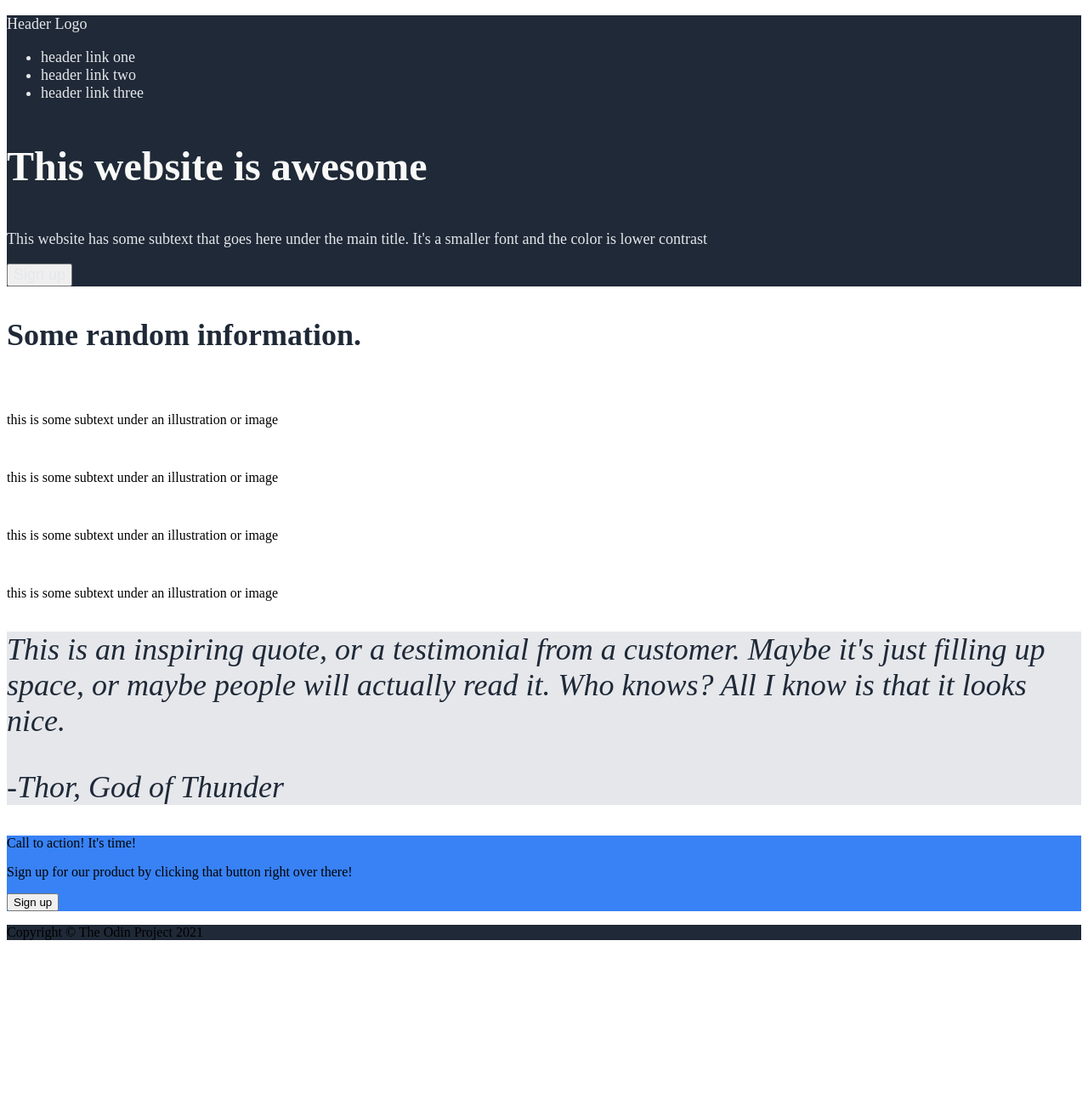
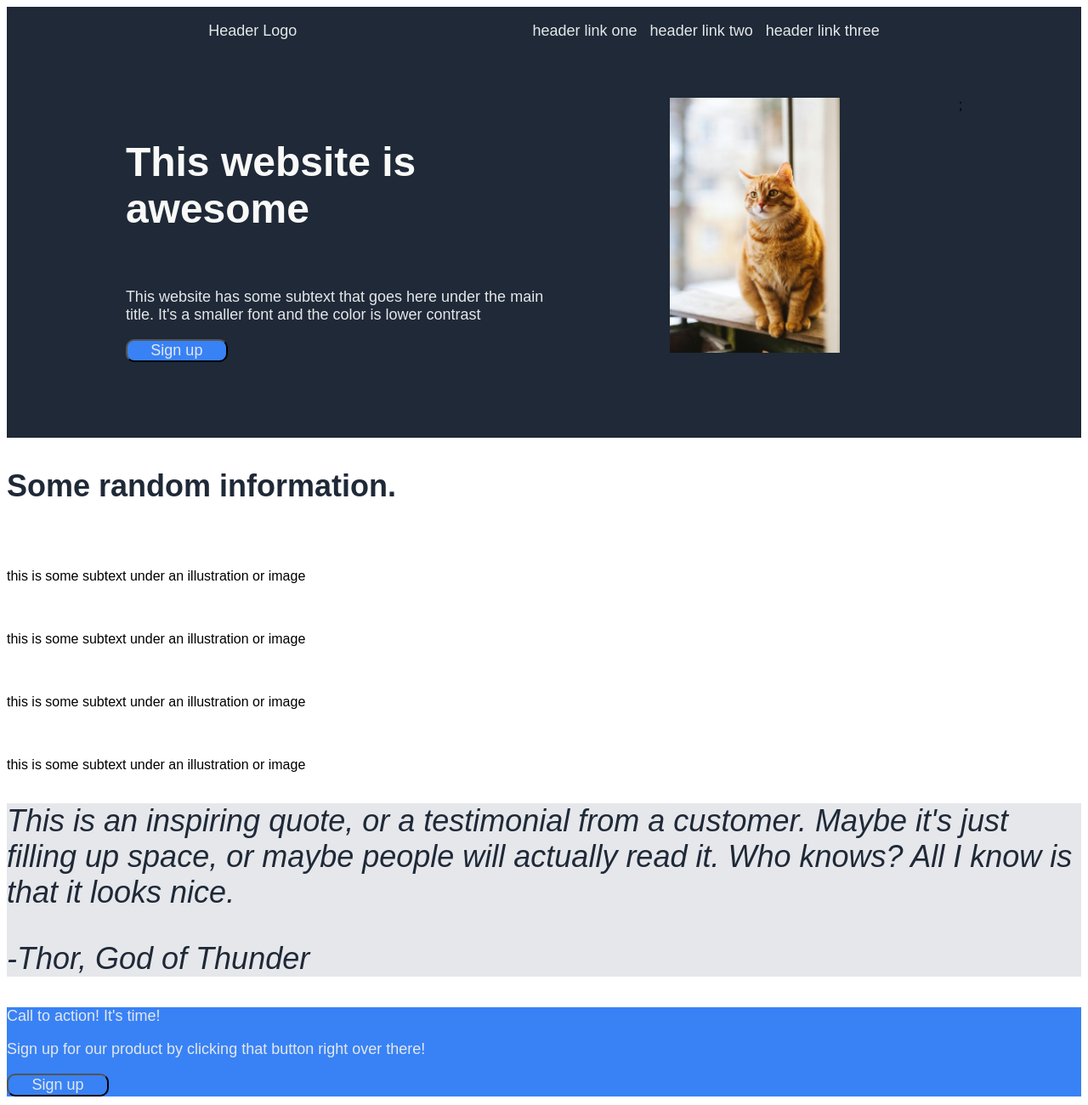
Before and after one commit to JackFretwell/odin-landing-page, a plain HTML site: page index.html in a window 1280 px wide. Shown: the top 1300 px of the page at 85% size. Before the commit the page ends 1122 px from the top, so only its background shows below. Drawn offline with Linux system fonts and the light colour scheme.

Commit message:
hero flex added

```diff
--- a/index.html
+++ b/index.html
@@ -8,16 +8,22 @@
 
     <body>
         <div class = "hero">
+            <div class = "top-box">
                 <p class = "secondary-text" id = "hero-logo">Header Logo</p>
                 <ul class = "secondary-text">
                     <li>header link one</li>
                     <li>header link two</li>
                     <li>header link three</li>
                 </ul>
+            </div>
+            <div class = "second-box">
+                <div class = "hero-column">
                     <p id = "main-text">This website is awesome</p>
                     <p class = "secondary-text" id = "hero-text1">This website has some subtext that goes here under the main title. It's a smaller font and the color is lower contrast</p>
                     <button class = "secondary-text" id = "sign-up1">Sign up</button>
-            <img id = "image-1">
+                </div>
+                <img id = "image-1" src = "images/cat1.jpg" width = "200px" height = auto>;
+            </div>
         </div>
 
         <div class = "information">
@@ -46,9 +52,9 @@
         </div>
 
         <div class = "sign-up">
-            <p id = first-line>Call to action! It's time!</p>
-            <p id = "second-line">Sign up for our product by clicking that button right over there!</p>
-            <button id = "sign-up-2">Sign up</button>
+            <p class = "secondary-text" id = first-line>Call to action! It's time!</p>
+            <p class = "secondary-text"  id = "second-line">Sign up for our product by clicking that button right over there!</p>
+            <button  class = "secondary-text"  id = "sign-up-2">Sign up</button>
         </div>
 
         <div class = "footer">
--- a/styles.css
+++ b/styles.css
@@ -1,5 +1,40 @@
+*{
+    font-family: Arial, Helvetica, sans-serif;
+}
+
 .hero, .footer{
     background-color: #1F2937;
+}
+
+
+.top-box{
+    display:flex;
+    justify-content: space-evenly;
+}
+
+ul{
+    display:flex;
+    list-style-type:none;
+    gap: 15px;
+}
+
+img{
+    padding-bottom:20px;
+}
+
+.second-box{
+    padding-top:50px;
+    display:flex;
+    justify-content: space-evenly;
+    align-items: flex-start;
+    height:400px;
+}
+
+.hero-column{
+    width:500px;
+    display:flex;
+    flex-direction: column;
+    justify-content: space-evenly;
 }
 
 #main-text{
@@ -13,8 +48,10 @@
     color: #E5E7EB;
 }
 
-.button{
+button{
     background-color:#3882F6;
+    width: 120px;
+    border-radius: 10px;
 }
 
 #information-header{
```
Also changed, not shown: images/cat1.jpg (added). Lines whose indentation alone changed are shown as unchanged.
